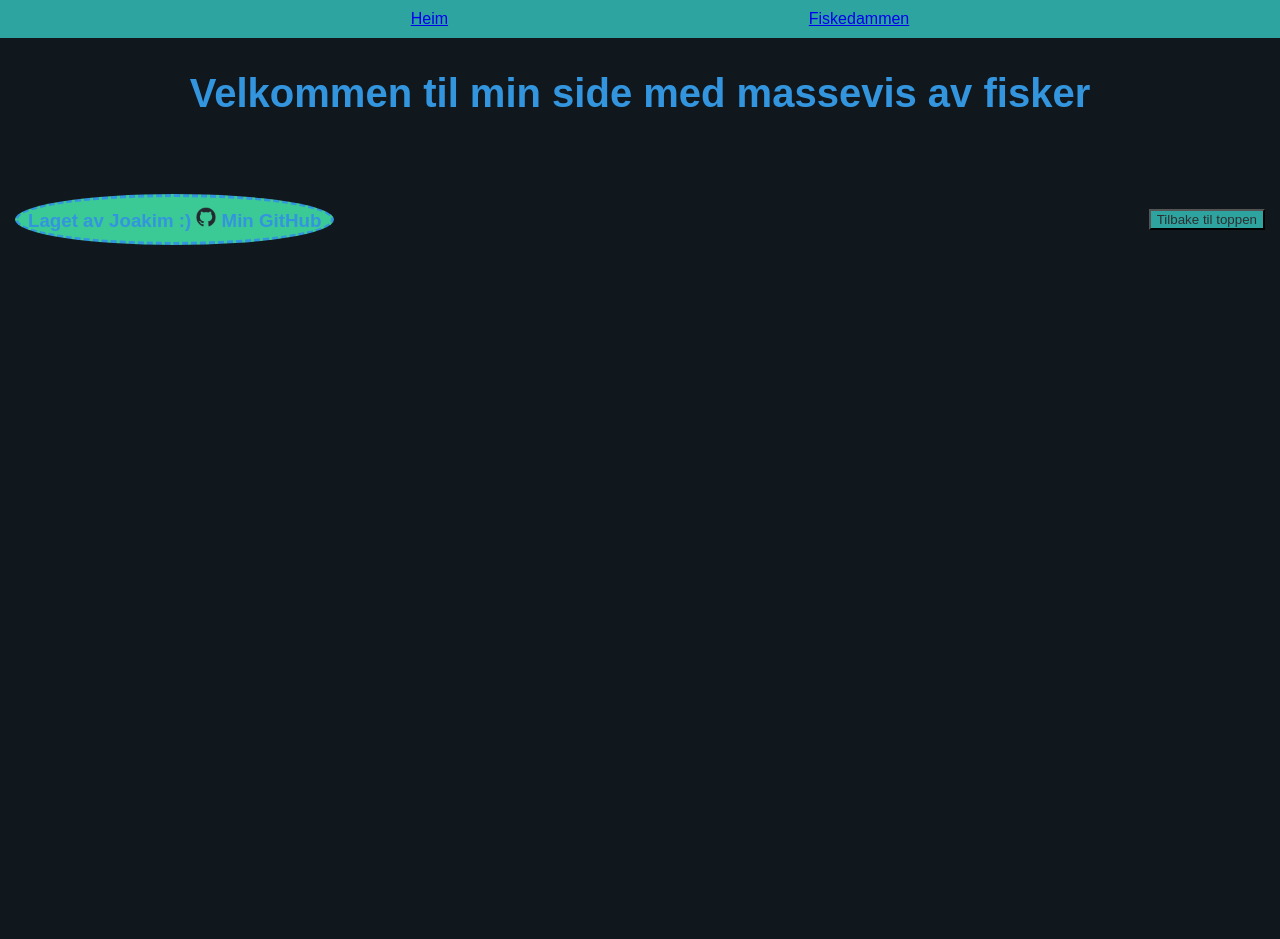
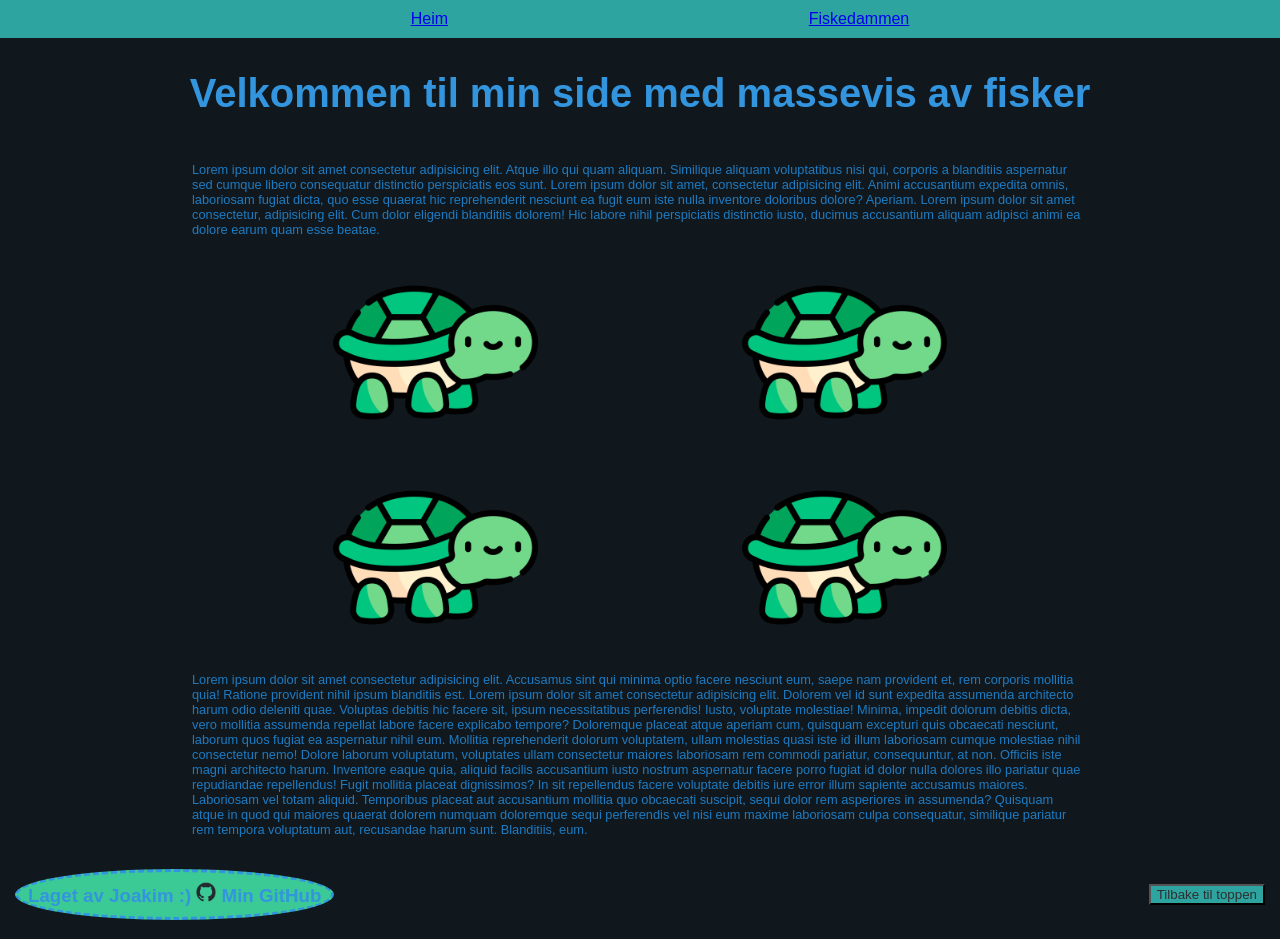
Before and after one commit to Joakimglodedata/joakim_glode_Innlevering7, a website: page index.html in a window 1280 px wide. Before the commit the page ends 800 px from the top, so only its background shows below. Drawn offline with Linux system fonts and the light colour scheme.

Commit message:
placeholdere

```diff
--- a/index.html
+++ b/index.html
@@ -21,14 +21,25 @@
         </ul>
       </nav>
     </header>
-    <main>
+    <main class="flexCenterCol">
       <section class="flexCenterCol">
         <h1>Velkommen til min side med massevis av fisker</h1>
-        <p></p>
+        <p>Lorem ipsum dolor sit amet consectetur adipisicing elit. Atque illo qui quam aliquam. Similique aliquam voluptatibus nisi qui, corporis a blanditiis aspernatur sed cumque libero consequatur distinctio perspiciatis eos sunt. Lorem ipsum dolor sit amet, consectetur adipisicing elit. Animi accusantium expedita omnis, laboriosam fugiat dicta, quo esse quaerat hic reprehenderit nesciunt ea fugit eum iste nulla inventore doloribus dolore? Aperiam. Lorem ipsum dolor sit amet consectetur, adipisicing elit. Cum dolor eligendi blanditiis dolorem! Hic labore nihil perspiciatis distinctio iusto, ducimus accusantium aliquam adipisci animi ea dolore earum quam esse beatae.</p>
 
       </section>
-      <section></section>
-      <section></section>
+      <section class="flexCenterCol">
+        <div class="flexCenter imgDiv"><img class="fifthWidth" src="turtle.png" alt="placeholder"><img class="fifthWidth" src="turtle.png" alt="placeholder"></div>
+        <div class="flexCenter imgDiv"><img class="fifthWidth" src="turtle.png" alt="placeholder"><img class="fifthWidth" src="turtle.png" alt="placeholder"></div>
+      </section>
+      <section class="flexCenter">
+        <p>Lorem ipsum dolor sit amet consectetur adipisicing elit. Accusamus sint qui minima optio facere nesciunt eum, saepe nam provident et, rem corporis mollitia quia! Ratione provident nihil ipsum blanditiis est. Lorem ipsum dolor sit amet consectetur adipisicing elit. Dolorem vel id sunt expedita assumenda architecto harum odio deleniti quae. Voluptas debitis hic facere sit, ipsum necessitatibus perferendis! Iusto, voluptate molestiae!
+        Minima, impedit dolorum debitis dicta, vero mollitia assumenda repellat labore facere explicabo tempore? Doloremque placeat atque aperiam cum, quisquam excepturi quis obcaecati nesciunt, laborum quos fugiat ea aspernatur nihil eum.
+        Mollitia reprehenderit dolorum voluptatem, ullam molestias quasi iste id illum laboriosam cumque molestiae nihil consectetur nemo! Dolore laborum voluptatum, voluptates ullam consectetur maiores laboriosam rem commodi pariatur, consequuntur, at non.
+        Officiis iste magni architecto harum. Inventore eaque quia, aliquid facilis accusantium iusto nostrum aspernatur facere porro fugiat id dolor nulla dolores illo pariatur quae repudiandae repellendus! Fugit mollitia placeat dignissimos?
+        In sit repellendus facere voluptate debitis iure error illum sapiente accusamus maiores. Laboriosam vel totam aliquid. Temporibus placeat aut accusantium mollitia quo obcaecati suscipit, sequi dolor rem asperiores in assumenda?
+        Quisquam atque in quod qui maiores quaerat dolorem numquam doloremque sequi perferendis vel nisi eum maxime laboriosam culpa consequatur, similique pariatur rem tempora voluptatum aut, recusandae harum sunt. Blanditiis, eum.
+        </p>
+      </section>
     </main>
     <footer>
       <h3 class="foottekst">
--- a/styles.css
+++ b/styles.css
@@ -27,6 +27,7 @@ h2 {
 p {
   font-size: 0.8em;
   color: var(--tert-clr);
+  max-width: 70%;
 }
 
 button {
@@ -85,6 +86,10 @@ header ul {
 }
 
 /* Body */
+
+.imgDiv {
+  justify-content: space-evenly;
+}
 
 #fishContainer {
   display: flex;
```
